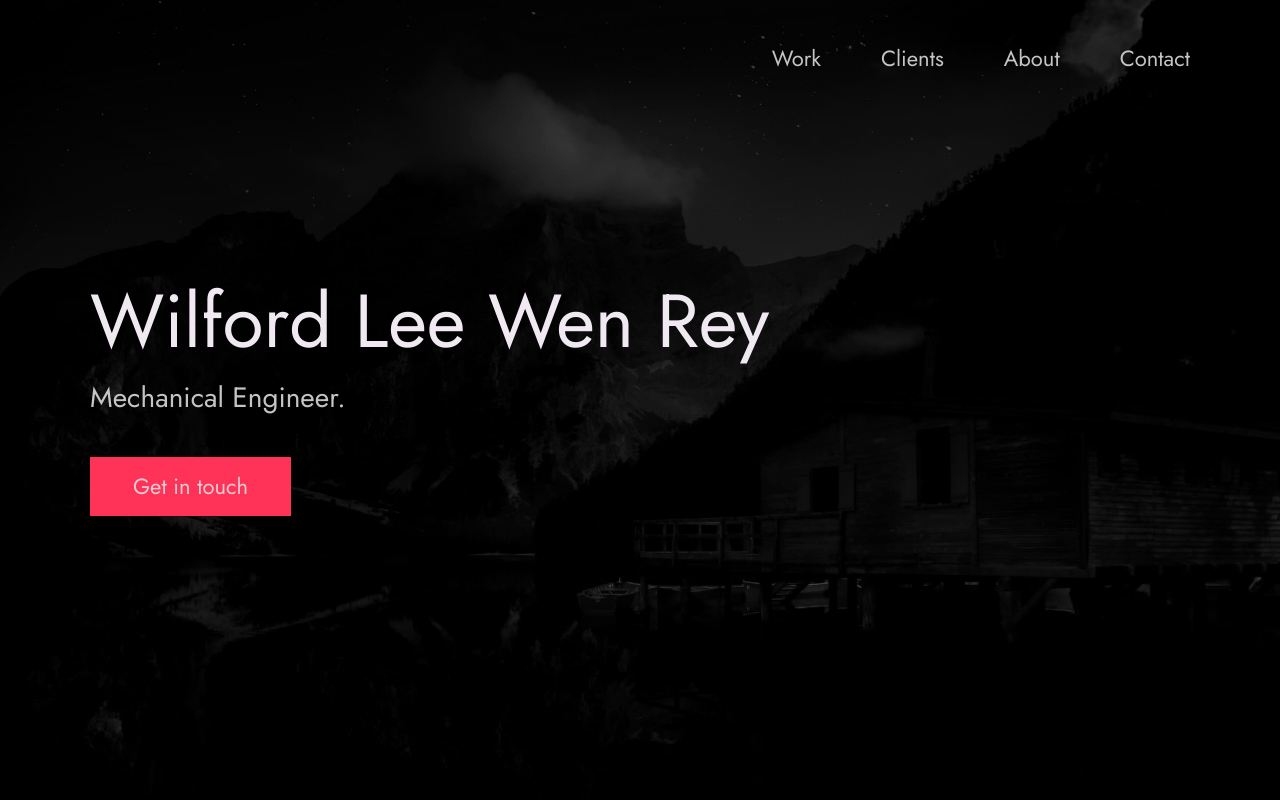
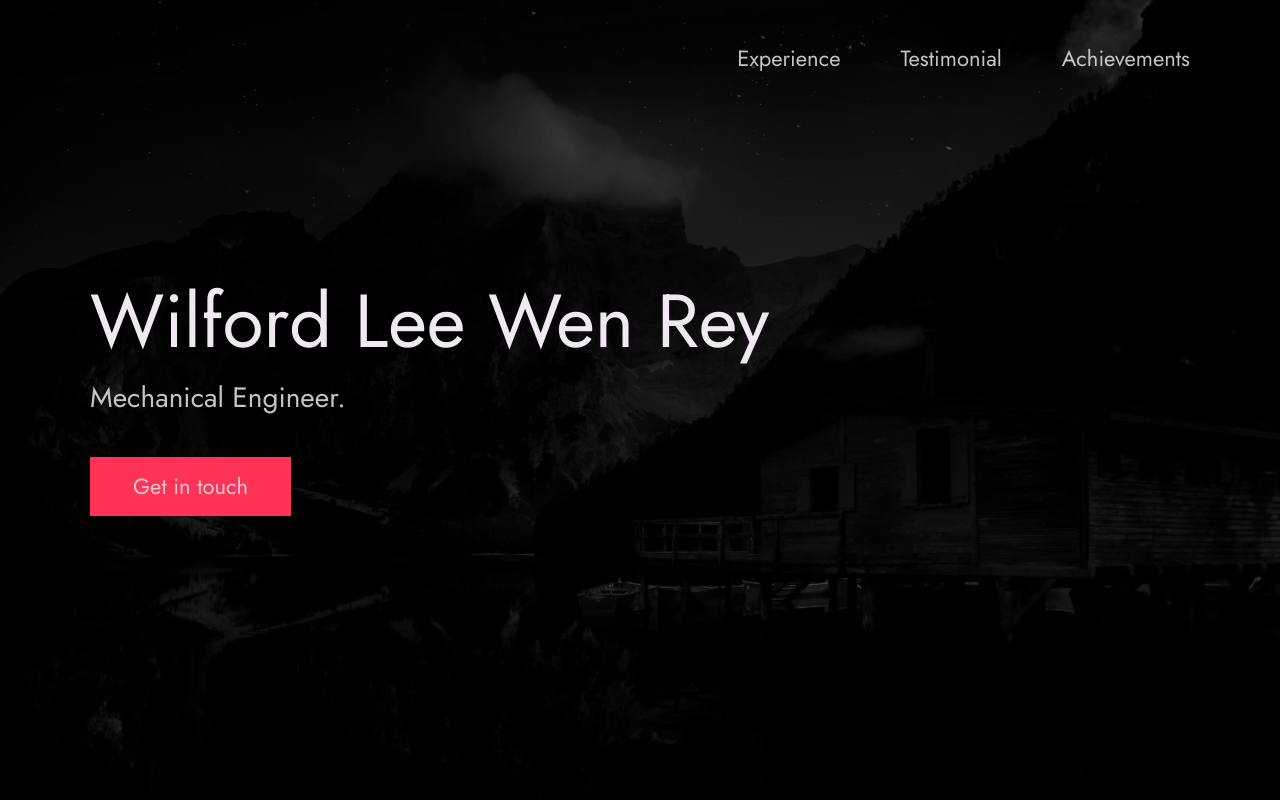
Before and after one commit to Wilford-Lee/portfolio, a plain HTML site: page index.html in a window 1280 px wide. Shown: the top 800 px of the page. Drawn offline with Linux system fonts and the light colour scheme.

Commit message:
Update index.html

```diff
--- a/index.html
+++ b/index.html
@@ -23,17 +23,13 @@
     <div class="row">
       <nav class="nav" role="navigation">
         <ul class="nav__items">
-          <li class="nav__item"><a href="#work" class="nav__link">Work</a></li>
-          <li class="nav__item"><a href="#clients" class="nav__link">Clients</a></li>
-          <li class="nav__item">
-            <a href="#about" class="nav__link">About</a>
-          </li>
-          <li class="nav__item">
-            <a href="#contact" class="nav__link">Contact</a>
-          </li>
+          <li class="nav__item"><a href="#Experience" class="nav__link">Experience</a></li>
+          <li class="nav__item"><a href="#Testimonial" class="nav__link">Testimonial</a></li>
+          <li class="nav__item"><a href="#Achievements" class="nav__link">Achievements</a></li>
         </ul>
       </nav>
     </div>
+
     <div class="header__text-box row">
       <div class="header__text">
         <h1 class="heading-primary">
```
